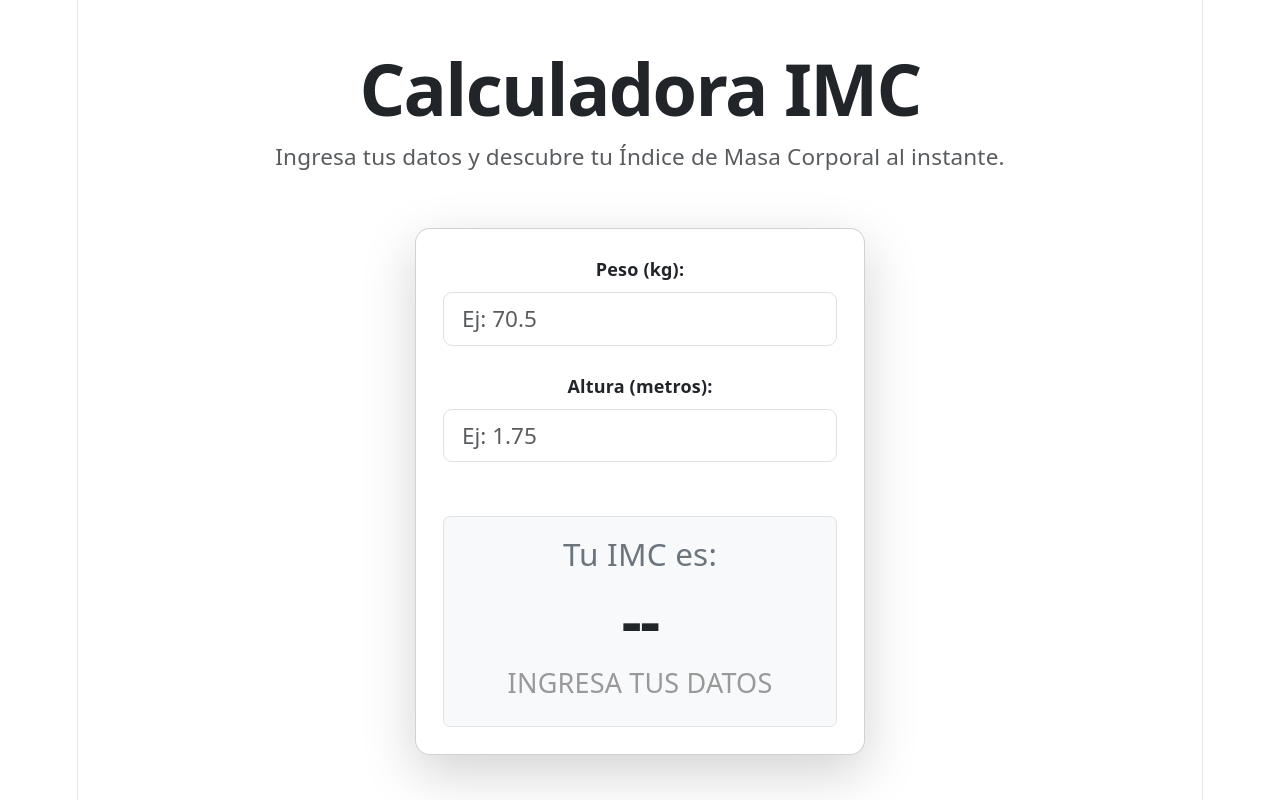
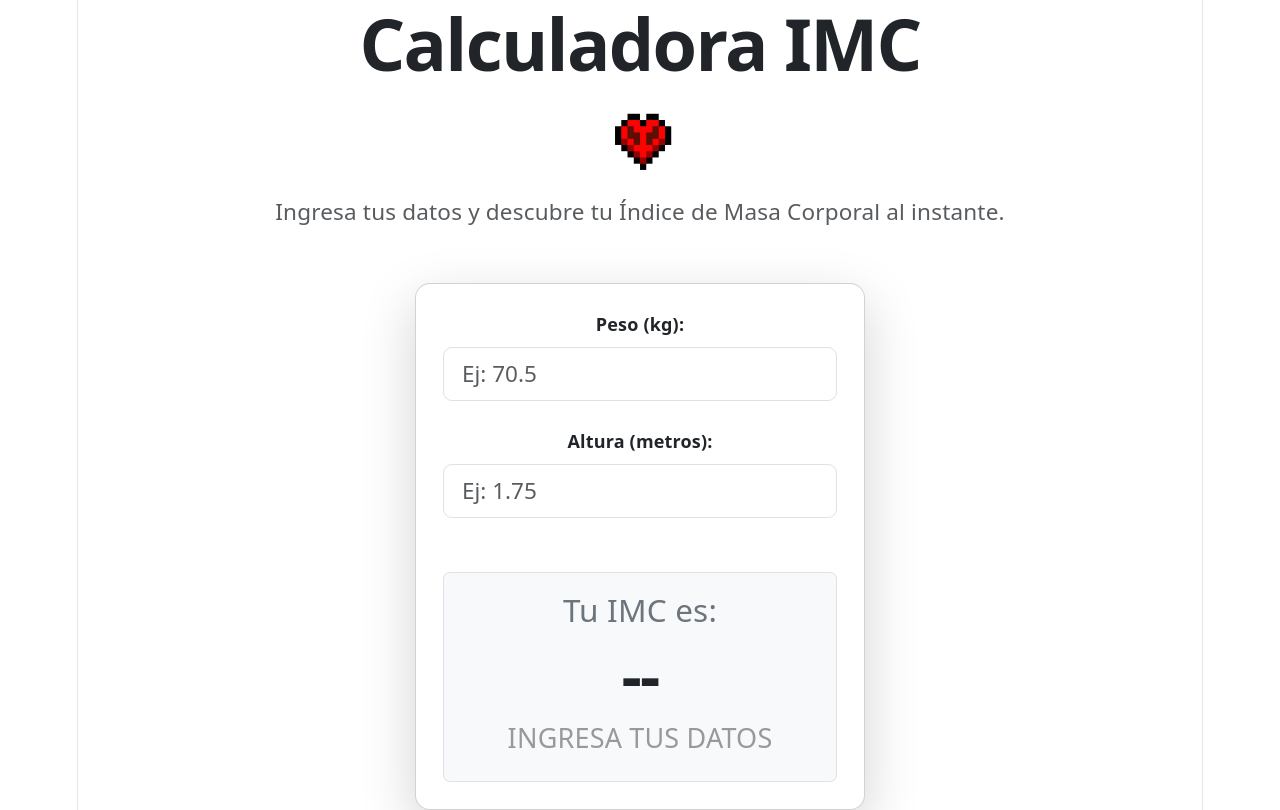
Before and after one commit to Aleho16/Calculadora-indice-IMC-en-React, a React (Vite) app in the folder CalculadoraIMC/: page / in a window 1280 px wide. Built offline with nearby package versions, Linux system fonts and the light colour scheme.

Commit message:
se agrega el logo ala pagina

```diff
--- a/CalculadoraIMC/index.html
+++ b/CalculadoraIMC/index.html
@@ -2,7 +2,7 @@
 <html lang="en">
   <head>
     <meta charset="UTF-8" />
-    <link rel="icon" type="image/svg+xml" href="/favicon.svg" />
+    <link rel="icon" type="image" href="/logoheart.png" />
     <meta name="viewport" content="width=device-width, initial-scale=1.0" />
     <title>calculadoraimc</title>
   </head>
--- a/CalculadoraIMC/src/App.jsx
+++ b/CalculadoraIMC/src/App.jsx
@@ -20,7 +20,13 @@ function App() {
       }}
     >
       <div className="container text-center">
+
         <h1 className="display-3 fw-bold text-dark mb-2">Calculadora IMC</h1>
+
+
+        <img src="./public/logoheart.png" alt="logo corazon" />
+
+
         <p className="lead text-muted mb-5">
           Ingresa tus datos y descubre tu Índice de Masa Corporal al instante.
         </p>
--- a/CalculadoraIMC/src/index.css
+++ b/CalculadoraIMC/src/index.css
@@ -48,6 +48,10 @@
   #social .button-icon {
     filter: invert(1) brightness(2);
   }
+}
+img{
+  height: 100px;
+  width: 100px;
 }
 
 body {
```
Also changed, not shown: CalculadoraIMC/public/logoheart.png (added).
